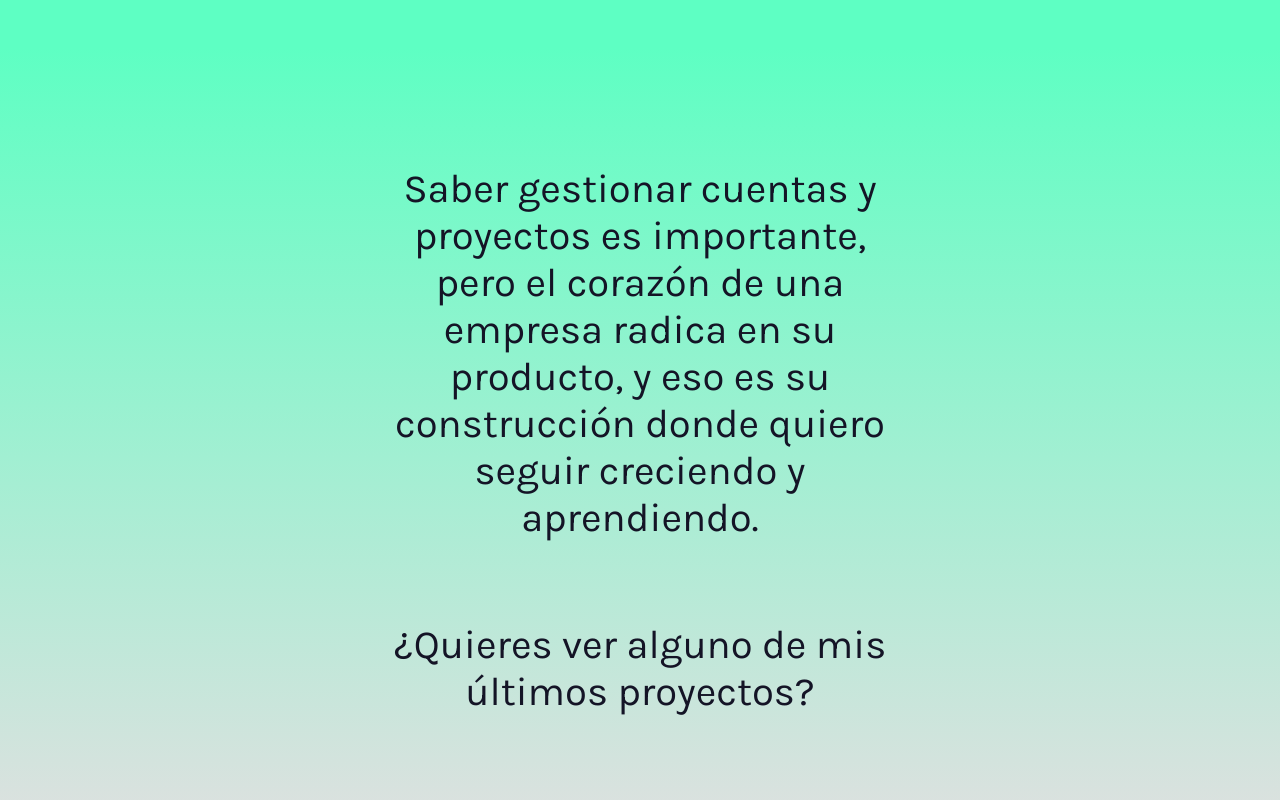
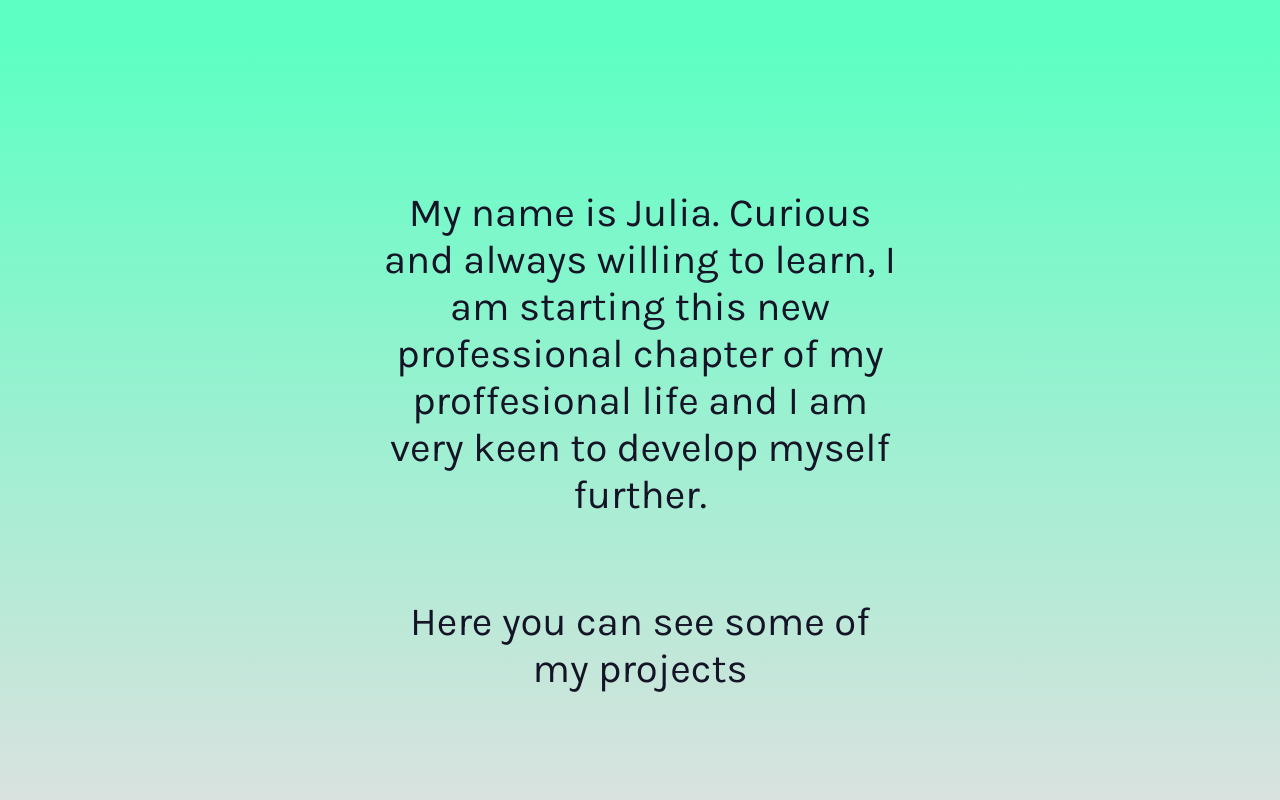
Before and after one commit to JuliaMersing/Portfolio, a React (Create React App) app: page / in a window 1280 px wide. Shown: the part 600-1400 px from the top of the page. Built offline with nearby package versions, Linux system fonts and the light colour scheme.

Commit message:
add new about me

```diff
--- a/src/components/AboutMe.js
+++ b/src/components/AboutMe.js
@@ -6,13 +6,11 @@ const AboutMe = (props) => {
     <section id="about-me" className="Main__section_about-me">
       <div className="about-me__container">
         <p className="about-me__text">
-          Saber gestionar cuentas y proyectos es importante, pero el corazón de
-          una empresa radica en su producto, y eso es su construcción donde
-          quiero seguir creciendo y aprendiendo.
+          My name is Julia. Curious and always willing to learn, I am starting
+          this new professional chapter of my proffesional life and I am very
+          keen to develop myself further.
         </p>
-        <p className="about-me__text">
-          ¿Quieres ver alguno de mis últimos proyectos?
-        </p>
+        <p className="about-me__text">Here you can see some of my projects </p>
       </div>
     </section>
   );
```
